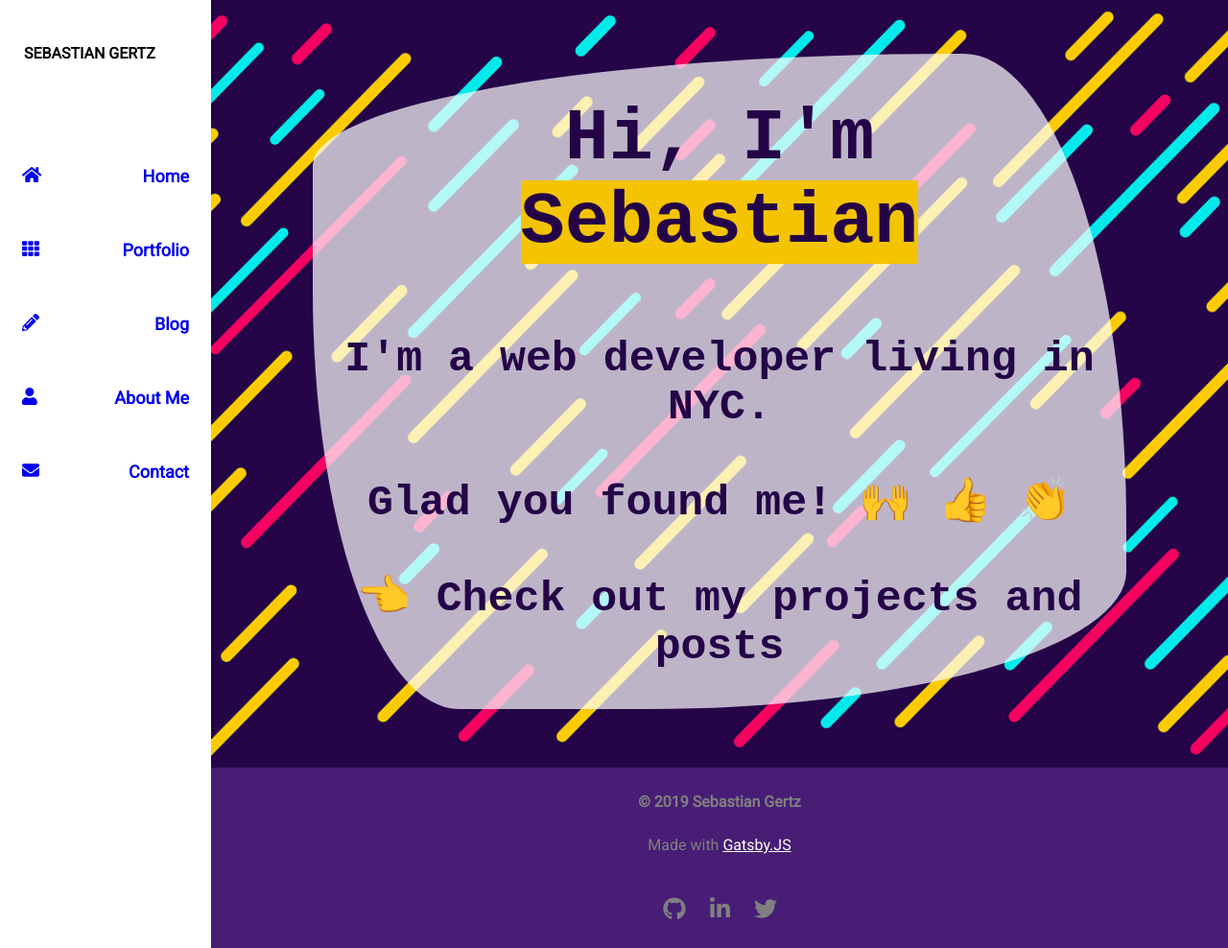
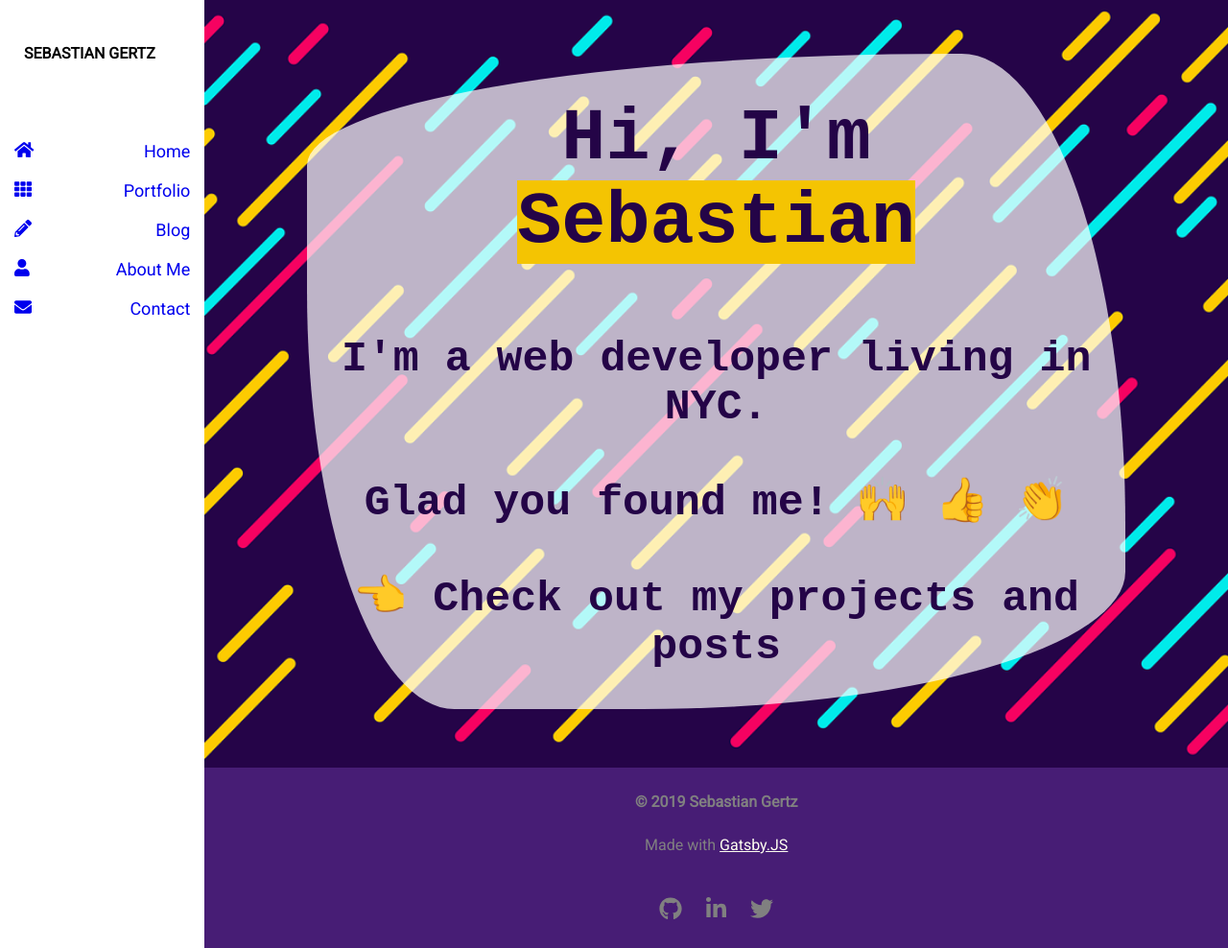
Before and after one commit to scirocco21/gatsby-portfolio-site, a Gatsby site: page / in a window 1280 px wide. Shown: the whole page at 96% size. Built offline with nearby package versions, Linux system fonts and the light colour scheme; Gatsby itself is replaced by a stand-in of ours.

Commit message:
update layout stylesheet

```diff
--- a/src/assets/sass/layout.scss
+++ b/src/assets/sass/layout.scss
@@ -1,17 +1,5 @@
-@import url('https://fonts.googleapis.com/css?family=Roboto');
-@import url('https://fonts.googleapis.com/css?family=Montserrat');
-@import url('https://fonts.googleapis.com/css?family=Playfair+Display');
-
-// color scheme:
-$turqois: #02E1E4;
-$yellow: #F4C402;
-$red: #EE015D;
-$background: #240447;
-
-// fonts
-$primary: 'Roboto', sans-serif;
-$secondary: 'Montserrat', sans-serif;
-$headings: 'Playfair Display', serif;
+@import 'base_styles';
+@import 'sidebar';
 
 html {
   font-family: $primary;
@@ -26,41 +14,15 @@ body {
 
 // main content container
 .container {
-  flex: 4;
   display: flex;
   flex-direction: column;
+  flex: 5;
   text-align: center;
   min-height: 100vh;
 }
 
-// ============================================
-// SIDEBAR
-// ============================================
 
-
-// nav bar items
-.nav-list {
-  list-style-type: none;
-  padding: 5px;
-  font-size: 18px;
-  li {
-    margin-top: 20px;
-    .nav-item {
-      display: flex;
-      justify-content: space-between;
-      text-decoration: none;
-      color: '#240447';
-      }
-      .nav-item:visited {
-        color: '#240447';
-      }
-      svg {
-        margin-right: 25px;
-    }
-  }
-}
-
-// Sidebar footer
+// // Main footer
 .footer-wrapper {
   display:flex;
   justify-content: center;
@@ -84,83 +46,6 @@ body {
       }
     }
   }
-
-}
-
-
-
-.btn-1 {
-  background: none;
-  border: 0;
-  box-sizing: border-box;
-  padding: 1em;
-  box-shadow: inset 0 0 0 2px white;
-  font-size: inherit;
-  font-weight: 700;
-  position: relative;
-  vertical-align: middle;
-
-  &::before,
-  &::after {
-    box-sizing: inherit;
-    content: '';
-    position: absolute;
-    width: 100%;
-    height: 100%;
-  }
-}
-
-
-.draw {
-  transition: color 0.25s;
-
-&::before,
-&::after {
-  // Set border to invisible, so we don't see a 4px border on a 0x0 element before the transition starts
-  border: 2px solid transparent;
-  width: 0;
-  height: 0;
-}
-
-// This covers the top & right borders (expands right, then down)
-&::before {
-  top: 0;
-  left: 0;
-}
-
-// And this the bottom & left borders (expands left, then up)
-&::after {
-  bottom: 0;
-  right: 0;
-}
-
-&:hover {
-  color: $turqois;
-}
-
-// Hover styles
-&:hover::before,
-&:hover::after {
-  width: 100%;
-  height: 100%;
-}
-
-&:hover::before {
-  border-top-color: $turqois; // Make borders visible
-  border-right-color: $turqois;
-  transition:
-    width 0.25s ease-out, // Width expands first
-    height 0.25s ease-out 0.25s; // And then height
-}
-
-&:hover::after {
-  border-bottom-color: $turqois; // Make borders visible
-  border-left-color: $turqois;
-  transition:
-    border-color 0s ease-out 0.5s, // Wait for ::before to finish before showing border
-    width 0.25s ease-out 0.5s, // And then exanding width
-    height 0.25s ease-out 0.75s; // And finally height
-}
 }
 
 .layout-footer {
```
